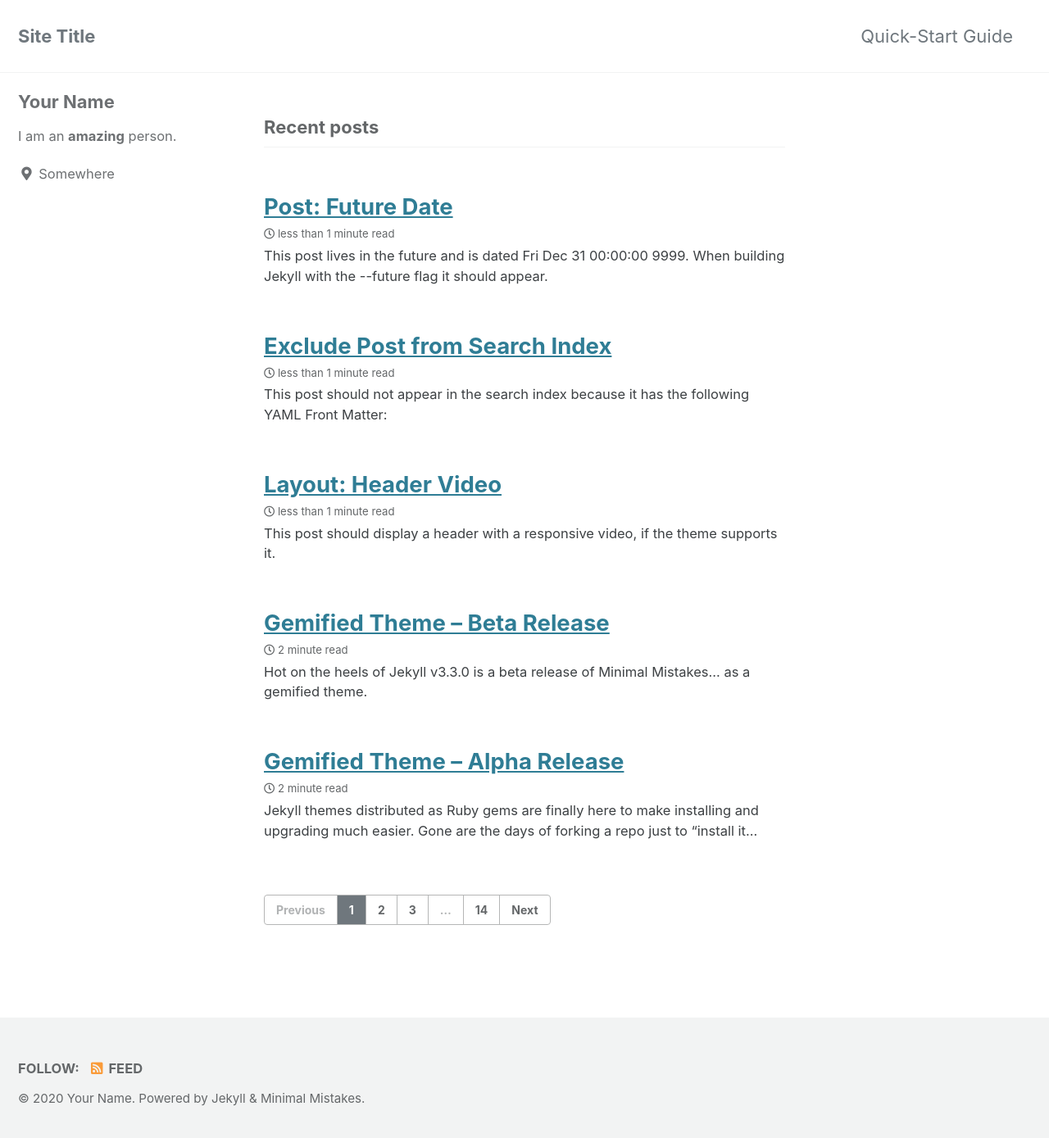
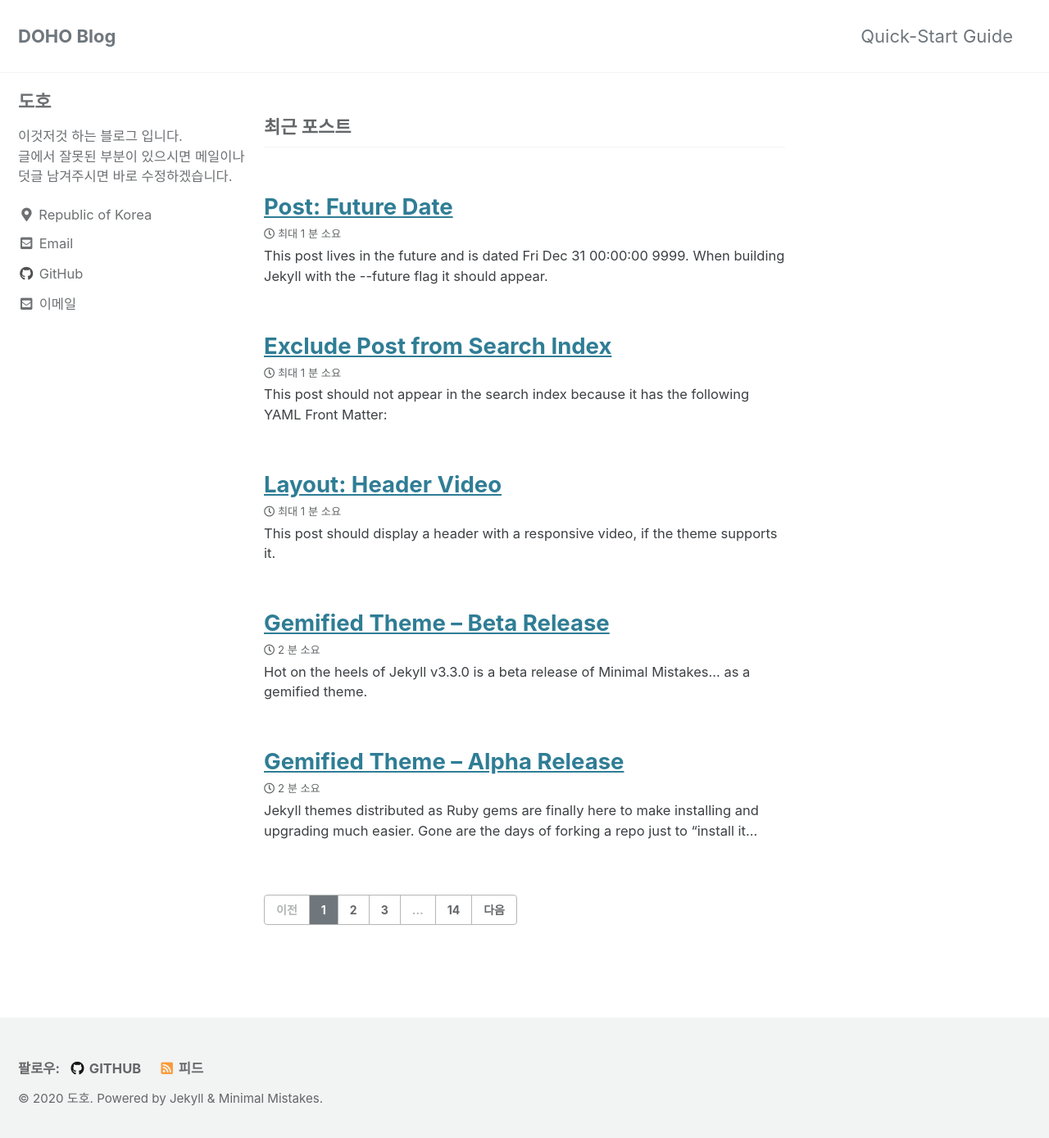
Before and after one commit to LeeDongHo/LeeDongHo.github.io, a Jekyll site: the page built from index.html, in a window 1280 px wide and 1397 px high. Shown: the top 1389 px of the window at 82% size. Built offline with Jekyll 4.4.1, drawn with Linux system fonts in a browser that asks for light colours; cached includes are drawn as plain includes; the list of posts is cut into pages by our own code.

Commit message:
config  수정

```diff
--- a/_config.yml
+++ b/_config.yml
@@ -15,12 +15,12 @@
 minimal_mistakes_skin    : "default" # "air", "aqua", "contrast", "dark", "dirt", "neon", "mint", "plum", "sunrise"
 
 # Site Settings
-locale                   : "en-US"
-title                    : "Site Title"
+locale                   : "ko-KR"
+title                    : "DOHO Blog"
 title_separator          : "-"
 subtitle                 : # site tagline that appears below site title in masthead
-name                     : "Your Name"
-description              : "An amazing website."
+name                     : "도호"
+description              : ""
 url                      : # the base hostname & protocol for your site e.g. "https://mmistakes.github.io"
 baseurl                  : # the subpath of your site, e.g. "/blog"
 repository               : # GitHub username/repo-name e.g. "mmistakes/minimal-mistakes"
@@ -93,15 +93,15 @@ analytics:
 
 # Site Author
 author:
-  name             : "Your Name"
+  name             : "도호"
   avatar           : # path of avatar image, e.g. "/assets/images/bio-photo.jpg"
-  bio              : "I am an **amazing** person."
-  location         : "Somewhere"
-  email            :
+  bio              : "이것저것 하는 블로그 입니다. <br>글에서 잘못된 부분이 있으시면 메일이나 덧글 남겨주시면 바로 수정하겠습니다."
+  location         : "Republic of Korea"
+  email            : "edh1021@gmail.com"
   links:
     - label: "Email"
       icon: "fas fa-fw fa-envelope-square"
-      # url: "mailto:your.name@email.com"
+      url: "mailto:edh1021@gmail.com"
     - label: "Website"
       icon: "fas fa-fw fa-link"
       # url: "https://your-website.com"
@@ -113,7 +113,7 @@ author:
       # url: "https://facebook.com/"
     - label: "GitHub"
       icon: "fab fa-fw fa-github"
-      # url: "https://github.com/"
+      url: "https://github.com/LeeDongHo"
     - label: "Instagram"
       icon: "fab fa-fw fa-instagram"
       # url: "https://instagram.com/"
@@ -129,7 +129,7 @@ footer:
       # url:
     - label: "GitHub"
       icon: "fab fa-fw fa-github"
-      # url:
+      url: "https://github.com/LeeDongHo"
     - label: "GitLab"
       icon: "fab fa-fw fa-gitlab"
       # url:
```
